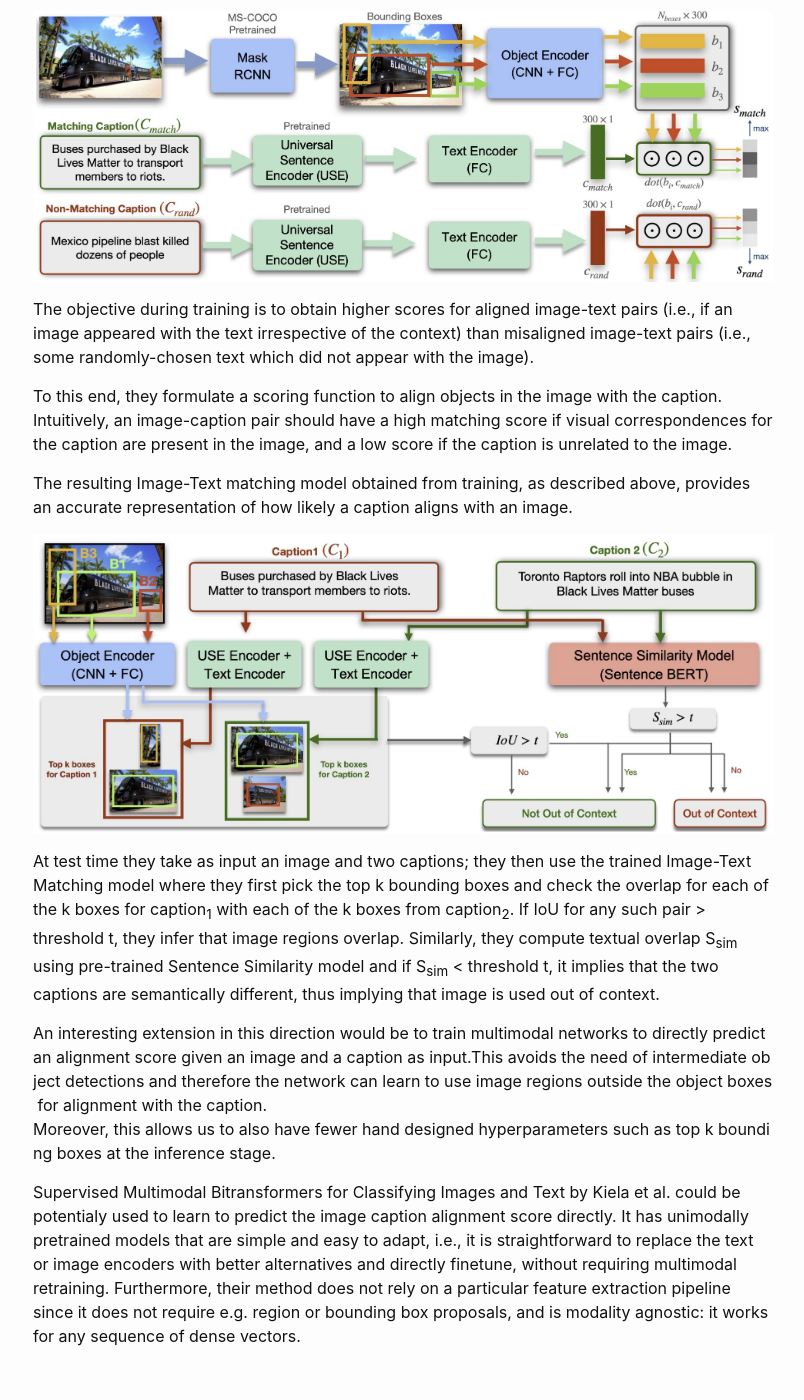
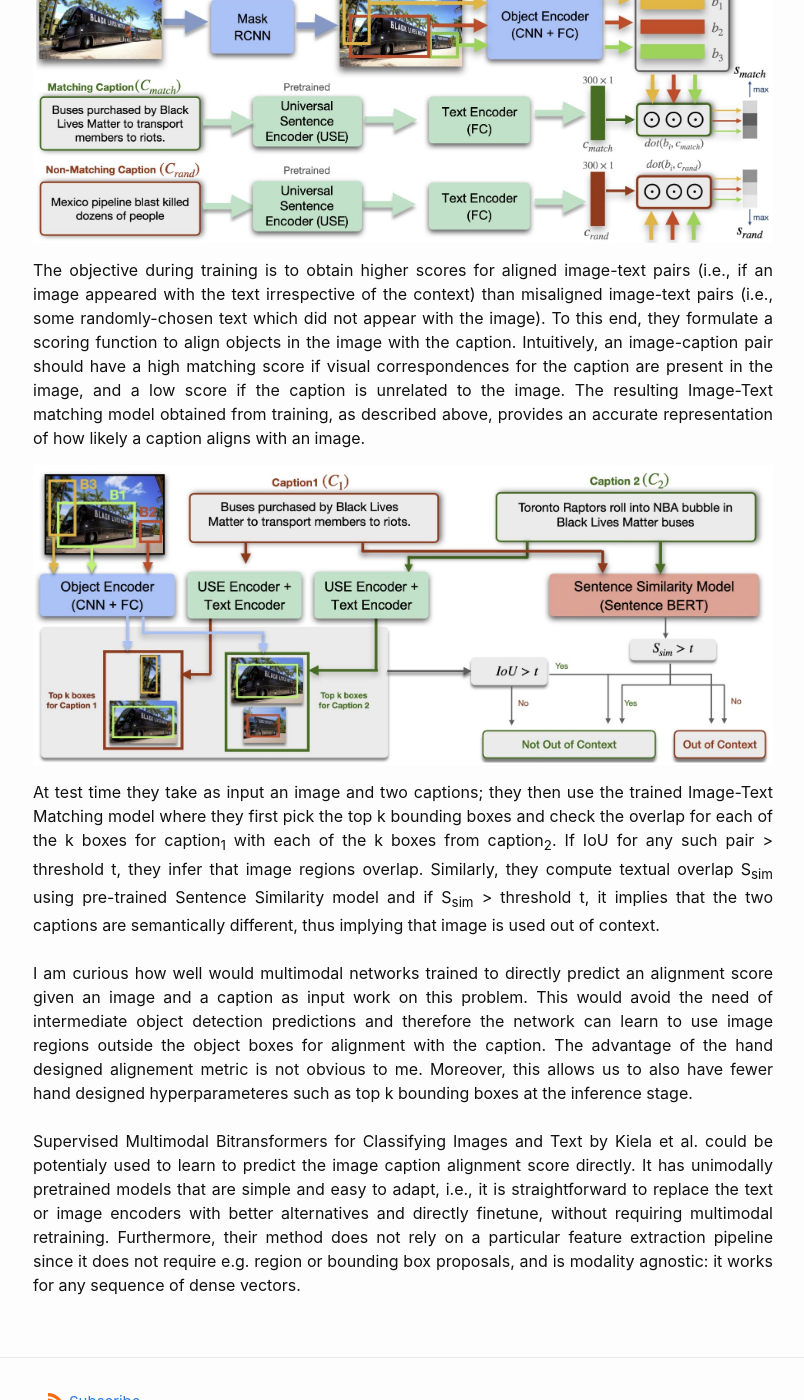
Before and after one commit to aseembehl/aseembehl.github.io, a Jekyll site: the page built from _posts/2021-01-19-automated-fact-checking.markdown, in a window 1280 px wide and 1400 px high, scrolled down 733 px. Shown: the whole window, without its empty margins (237-1041 px from the left). Built offline with Jekyll 4.4.1, drawn with Linux system fonts in a browser that asks for light colours; some of the changed text lies outside the part shown.

Commit message:
fix justification of post 1 and added post 2

```diff
--- a/_posts/2021-01-19-automated-fact-checking.markdown
+++ b/_posts/2021-01-19-automated-fact-checking.markdown
@@ -5,11 +5,11 @@
 categories: technology
 ---
 
-Idea arises from the very exciting recent work titled Catching Out-of-Context Misinformation with Self-supervised Learning by Aneja et al.
+<p style='text-align: justify;'> Idea arises from the very exciting recent work titled Catching Out-of-Context Misinformation with Self-supervised Learning by Aneja et al.
 
 They propose a simple handcrafted rule to detect images where
 two captions align with same object(s) in the image; but semantically convey different meanings, then the image with
-its two captions is classified as having conflicting-image captions.
+its two captions is classified as having conflicting-image captions. </p>
 
 <img src="/assets/fact_check_teaser.jpg" alt="fact_check_teaser" style="float: left; margin: 0 1.5em 15px 0; min-width: 150px; max-width: 100%" />
 Here, both captions align with same object(s) in the image; i.e., Donald Trump and Angela Merkel
@@ -20,7 +20,7 @@
 
 
 <img src="/assets/fact_check_train.jpg" alt="fact_check_train" style="float: left; margin: 0 1.5em 15px 0; min-width: 150px; max-width: 100%" />
-The objective during training is to obtain higher scores for aligned image-text pairs (i.e., if an image appeared with the text irrespective of the context) than misaligned image-text pairs
+<p style='text-align: justify;'> The objective during training is to obtain higher scores for aligned image-text pairs (i.e., if an image appeared with the text irrespective of the context) than misaligned image-text pairs
 (i.e., some randomly-chosen text which did not appear with the image).
 
 To this end, they formulate a scoring function to align objects in the image with the caption. Intuitively, an image-caption pair should have a high
@@ -32,26 +32,31 @@
 providing spatial knowledge. -->
 
 The resulting Image-Text matching model obtained from
-training, as described above, provides an accurate representation of how likely a caption aligns with an image.
+training, as described above, provides an accurate representation of how likely a caption aligns with an image.</p>
 
 <img src="/assets/fact_check_test.jpg" alt="fact_check_test" style="float: left; margin: 0 1.5em 15px 0; min-width: 150px; max-width: 100%" />
-At test time they take as input an image and two captions; they then use the trained Image-Text Matching model where
+<p style='text-align: justify;'> At test time they take as input an image and two captions; they then use the trained Image-Text Matching model where
 they first pick the top k bounding boxes and check the overlap for each of the k boxes for
 caption<sub>1</sub> with each of the k boxes from caption<sub>2</sub>. If IoU for any such pair > threshold t, they infer that image regions overlap.
-Similarly, they compute textual overlap S<sub>sim</sub> using pre-trained Sentence Similarity model and if S<sub>sim</sub> < threshold
+Similarly, they compute textual overlap S<sub>sim</sub> using pre-trained Sentence Similarity model and if S<sub>sim</sub> > threshold
 t, it implies that the two captions are semantically different, thus implying that image is used out of context.
 
+<br>
+<br>
 
-An interesting extension in this direction would be to train multimodal networks to directly predict an alignment score given an image and a caption as input.This avoids the need of intermediate object detections and therefore the network can learn to use image regions outside the object boxes for alignment with the caption.
-Moreover, this allows us to also have fewer hand designed hyperparameters such as top k bounding boxes at the inference stage.
+
+I am curious how well would multimodal networks trained to directly predict an alignment score given an image and a caption as input work on this problem.
+This would avoid the need of intermediate object detection predictions and therefore the network can learn to use image regions outside the object boxes for alignment with the caption.
+The advantage of the hand designed alignement metric is not obvious to me.
+Moreover, this allows us to also have fewer hand designed hyperparameteres such as top k bounding boxes at the inference stage.
+
+<br>
+<br>
 
 Supervised Multimodal Bitransformers for Classifying Images and Text by Kiela et al. could be potentialy used to learn to predict the image caption alignment score directly.
 It has unimodally pretrained models that are simple and easy to adapt, i.e., it is straightforward to replace the text or image encoders with better alternatives and directly finetune,
 without requiring multimodal retraining. Furthermore, their method does not rely on a particular feature extraction pipeline since it does not require e.g.
-region or bounding box proposals, and is modality agnostic: it works for any sequence of dense vectors.
-
-
-
+region or bounding box proposals, and is modality agnostic: it works for any sequence of dense vectors. </p>
 
 
 
```
Also changed, not shown: _posts/2021-01-19-brands-personalised-marketplaces.markdown (added, +52 -0 lines).
